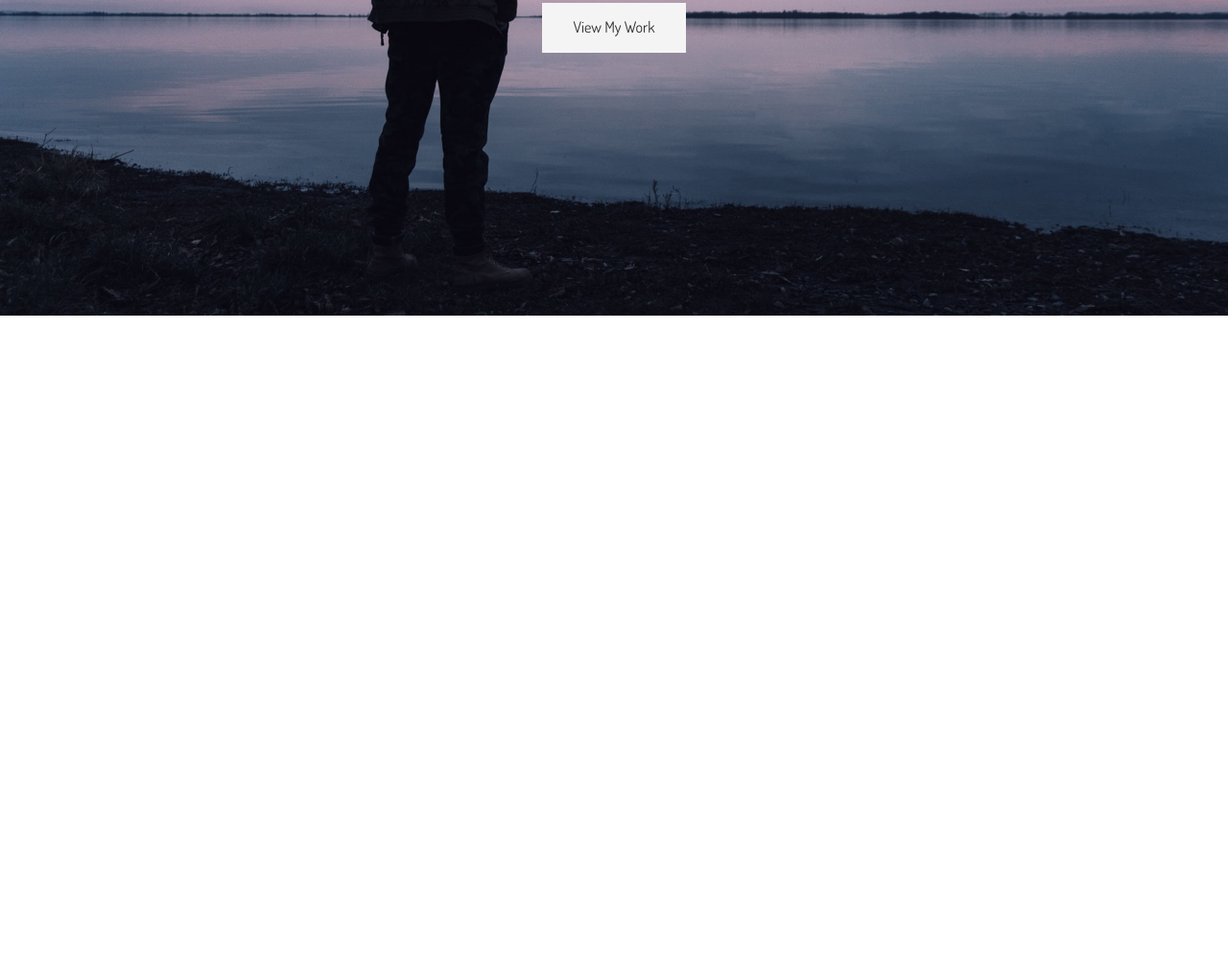
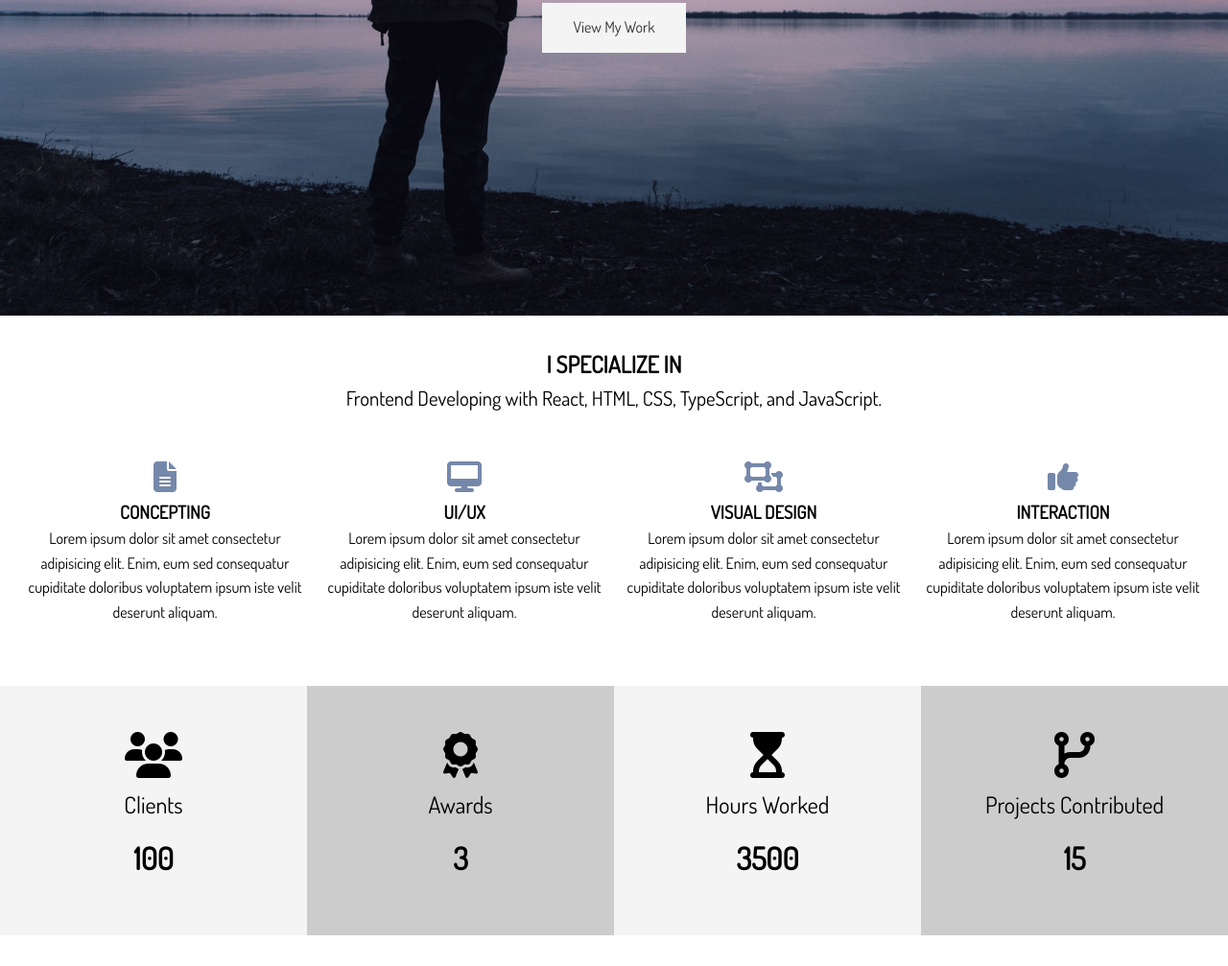
Before and after one commit to Rian-Shl/Portfolio, a website: page dist/index.html in a window 1280 px wide. Shown: the part 471-1478 px from the top of the page at 96% size. Before the commit the page ends 800 px from the top, so only its background shows below. Drawn offline with Linux system fonts and the light colour scheme.

Commit message:
Specialize and Stats

```diff
--- a/scss/_utilities.scss
+++ b/scss/_utilities.scss
@@ -48,3 +48,35 @@
 .text-center {
     text-align: center;
 }
+
+// Padding
+.py {
+    &-1 {
+        padding: 1rem 0;
+    }
+    &-2 {
+        padding: 2rem 0;
+    }
+    &-3 {
+        padding: 3rem 0;
+    }
+    &-4 {
+        padding: 4rem 0;
+    }
+}
+
+// Margin
+.my {
+    &-1 {
+        margin: 1rem 0;
+    }
+    &-2 {
+        margin: 2rem 0;
+    }
+    &-3 {
+        margin: 3rem 0;
+    }
+    &-4 {
+        margin: 4rem 0;
+    }
+}
--- a/scss/main.scss
+++ b/scss/main.scss
@@ -89,8 +89,59 @@
         }
 
     }
+    // Header Inner
     &-inner {
 
 
     }
 }
+
+// Home Sections
+#home {
+    // Home Section A
+    &-a {
+        .specials {
+            margin-top: 3rem;
+            display: grid;
+            gap: 1rem;
+            grid-template-columns: repeat(4, 1fr);
+
+            .fas {
+                color: $main-color;
+                padding-bottom: 0.4rem;
+            }
+        }
+    }
+    // Home Section B
+    &-b {
+        .stats {
+            display: grid;
+            grid-template-columns: repeat(4, 1fr);
+
+
+            li {
+                line-height: 2;
+
+                &.stats-title {
+                    font-size: 1.5rem;
+                }
+
+                &.stats-number {
+                    font-size: 2rem;
+                    font-weight: bold;
+                }
+            }
+
+            div {
+                padding: 3rem 0;
+
+                &:nth-child(odd){
+                    background-color: $light-color;
+                }
+                &:nth-child(even){
+                    background-color: $medium-color;
+                }
+            }
+        }
+    }
+}
```
Also changed, not shown: dist/css/main.css, dist/index.html.
